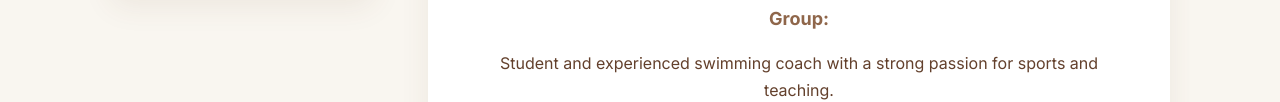
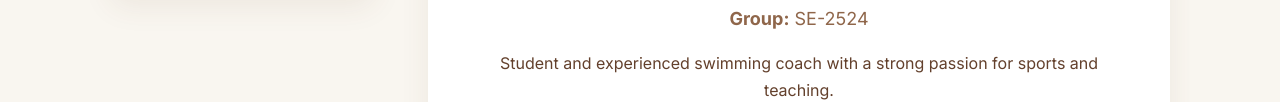
Before and after one commit to nbrzhan/nurzhanportfolio, a plain HTML site: page index.html in a window 1280 px wide. Shown: the part 633-735 px from the top of the page. Drawn offline with Linux system fonts and the light colour scheme.

Commit message:
Update index.html

```diff
--- a/index.html
+++ b/index.html
@@ -43,7 +43,7 @@
             <div id="profile-card">
                 <img src="trainer.jpg" alt="Nurzhan Bakirov - Swimming Coach" class="profile-img">
                 <h2>Nurzhan Bakirov</h2>
-                <p class="profile-group"><strong>Group:</strong> <SE-2524></p>
+                <p class="profile-group"><strong>Group:</strong> SE-2524</p>
                 <p>Student and experienced swimming coach with a strong passion for sports and teaching.</p>
             </div>
 
```
